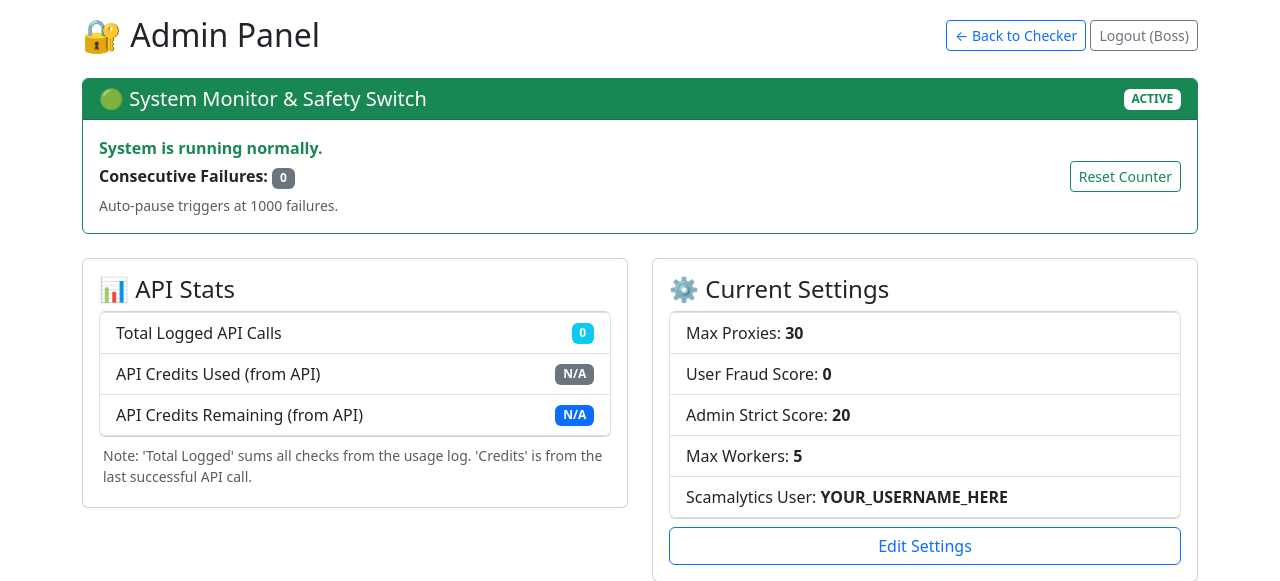
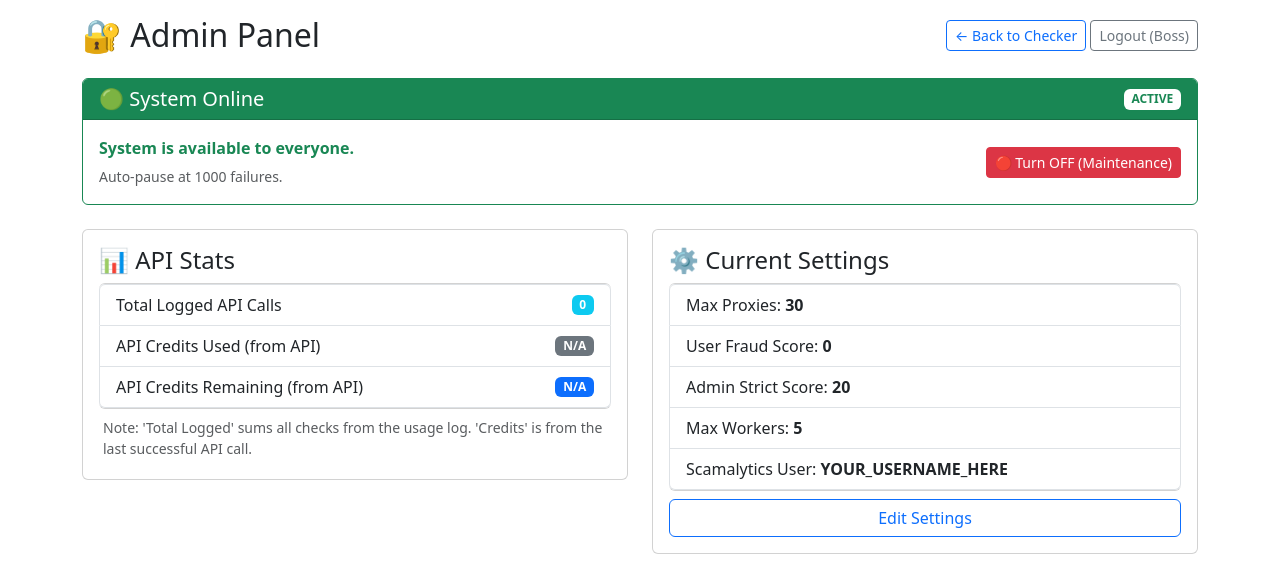
Before and after one commit to elishakip1/Vproxy-console, a Flask app: page /admin in a window 1280 px wide. Shown: the top 581 px of the page. Run offline with Flask 3, Linux system fonts and the light colour scheme; a user stored in the database is signed in.

Commit message:
Update admin panel for maintenance mode messaging

```diff
--- a/templates/admin.html
+++ b/templates/admin.html
@@ -7,7 +7,6 @@
   <link href="https://cdn.jsdelivr.net/npm/bootstrap@5.3.0/dist/css/bootstrap.min.css" rel="stylesheet">
   <style>
     body { padding-bottom: 80px; }
-    /* ... Keep existing styles for notepad ... */
     #notepad-widget { position: fixed; bottom: 20px; right: 20px; z-index: 1050; }
     #notepad-toggle-btn { background-color: #0d6efd; color: white; border: none; border-radius: 50%; width: 50px; height: 50px; display: flex; align-items: center; justify-content: center; box-shadow: 0 4px 8px rgba(0,0,0,0.2); cursor: pointer; transition: background-color 0.2s; }
     #notepad-toggle-btn:hover { background-color: #0b5ed7; }
@@ -48,40 +47,38 @@
           {% if stats.system_paused == "TRUE" %}
           <div class="card border-danger">
               <div class="card-header bg-danger text-white d-flex justify-content-between align-items-center">
-                  <h5 class="mb-0">🔴 System Monitor & Safety Switch</h5>
-                  <span class="badge bg-warning text-dark">SYSTEM PAUSED</span>
+                  <h5 class="mb-0">🔴 Maintenance Mode ACTIVE</h5>
+                  <span class="badge bg-warning text-dark">USERS BLOCKED</span>
               </div>
               <div class="card-body d-flex justify-content-between align-items-center">
                   <div>
-                      <p class="mb-1 text-danger fw-bold">System is currently halted!</p>
-                      <p class="mb-1"><strong>Consecutive Failures:</strong> <span class="badge bg-danger">{{ stats.consecutive_fails }}</span></p>
+                      <p class="mb-1 text-danger fw-bold">Only Admins can use the checker.</p>
+                      <p class="mb-1"><strong>Consecutive Failures:</strong> {{ stats.consecutive_fails }}</p>
                   </div>
-                  <form action="{{ url_for('admin_reset_system') }}" method="POST">
-                      <button type="submit" class="btn btn-danger"
-                              onclick="return confirm('This will reset the failure counter to 0 and unpause the system. Continue?')">
-                          🔄 Reset & Unpause System
-                      </button>
-                  </form>
+                  <div class="d-flex gap-2">
+                      <form action="{{ url_for('admin_reset_system') }}" method="POST">
+                          <button type="submit" class="btn btn-outline-danger btn-sm" onclick="return confirm('Reset failure counter?')">Reset Counters</button>
+                      </form>
+                      <form action="{{ url_for('admin_toggle_maintenance') }}" method="POST">
+                          <button type="submit" class="btn btn-success fw-bold">🟢 Turn ON for Users</button>
+                      </form>
+                  </div>
               </div>
           </div>
           {% else %}
           <div class="card border-success">
               <div class="card-header bg-success text-white d-flex justify-content-between align-items-center">
-                  <h5 class="mb-0">🟢 System Monitor & Safety Switch</h5>
+                  <h5 class="mb-0">🟢 System Online</h5>
                   <span class="badge bg-white text-success">ACTIVE</span>
               </div>
               <div class="card-body d-flex justify-content-between align-items-center">
                   <div>
-                      <p class="mb-1 text-success fw-bold">System is running normally.</p>
-                      <p class="mb-1"><strong>Consecutive Failures:</strong> <span class="badge bg-secondary">{{ stats.consecutive_fails }}</span></p>
-                      <small class="text-muted">Auto-pause triggers at 1000 failures.</small>
+                      <p class="mb-1 text-success fw-bold">System is available to everyone.</p>
+                      <small class="text-muted">Auto-pause at 1000 failures.</small>
                   </div>
-                  <form action="{{ url_for('admin_reset_system') }}" method="POST">
-                    <button type="submit" class="btn btn-outline-success btn-sm"
-                            onclick="return confirm('Reset counter?')">
-                        Reset Counter
-                    </button>
-                </form>
+                  <form action="{{ url_for('admin_toggle_maintenance') }}" method="POST">
+                      <button type="submit" class="btn btn-danger btn-sm" onclick="return confirm('Enable Maintenance Mode? Users will be blocked.')">🔴 Turn OFF (Maintenance)</button>
+                  </form>
               </div>
           </div>
           {% endif %}
```
